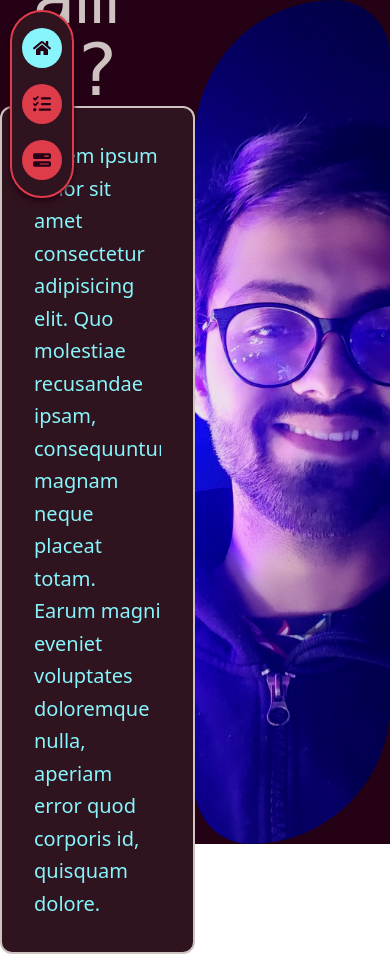
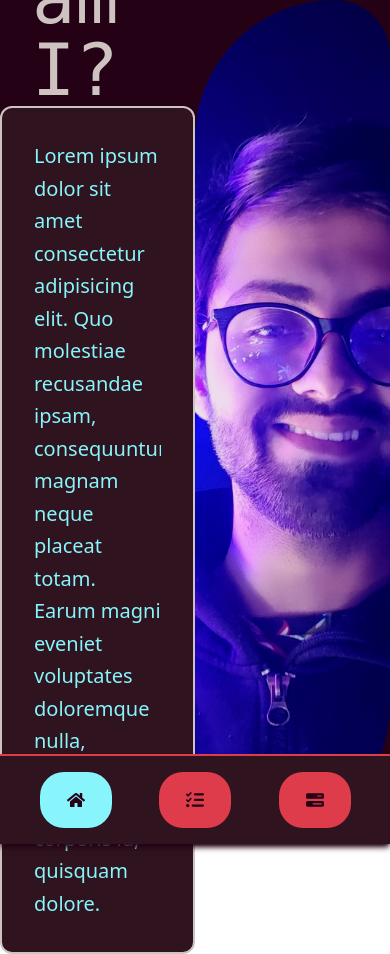
Before and after one commit to cliff-4/my-react-app, a React (Vite) app: page / in a window 390 px wide. Built offline with nearby package versions, Linux system fonts and the light colour scheme.

Commit message:
feat: added sidebar support for small screens

```diff
--- a/src/index.css
+++ b/src/index.css
@@ -4,24 +4,24 @@
 
 @layer components {
   .sidebar {
-    @apply fixed top-0 left-0 h-auto w-16 m-[10px] rounded-full
-      flex flex-col justify-start pt-2 pb-2
+    @apply fixed z-50 bottom-0 md:top-0 md:left-0 h-min w-screen md:w-16 mt-[10px] md:m-[10px] md:rounded-full
+      flex flex-row md:flex-col justify-evenly md:justify-start py-2
       bg-quarternary text-secondary shadow-md shadow-primary
-      border-solid border-2 border-secondary;
+      border-solid border-t-2 md:border-2 border-secondary;
   }
   .sidebar-element {
-    @apply p-2 m-2 rounded-3xl hover:rounded-2xl
-      flex flex-col justify-center
+    @apply py-4 px-6 sm:px-16 md:p-2 m-2 rounded-3xl hover:rounded-2xl
+      flex flex-row md:flex-col justify-center
       text-primary
       hover:bg-tertiary hover:text-quarternary
       transition-all duration-200 ease-linear;
   }
   .sidebar-tooltip {
-    @apply absolute w-auto px-2 py-1 m-2 min-w-max h-auto left-16
+    @apply absolute z-50 w-auto px-2 py-1 m-2 min-w-max h-auto left-auto md:left-16 bottom-[4.25rem] md:bottom-auto
       rounded-md shadow-md
       bg-quarternary text-tertiary
       text-lg font-mono font-bold tracking-widest
-      transition-all duration-200 scale-0 origin-left hover:translate-x-5;
+      transition-all duration-200 scale-0 origin-left;
   }
   .home-container {
     @apply w-[50vw] min-h-[100vh] max-h-[100vh]
```
